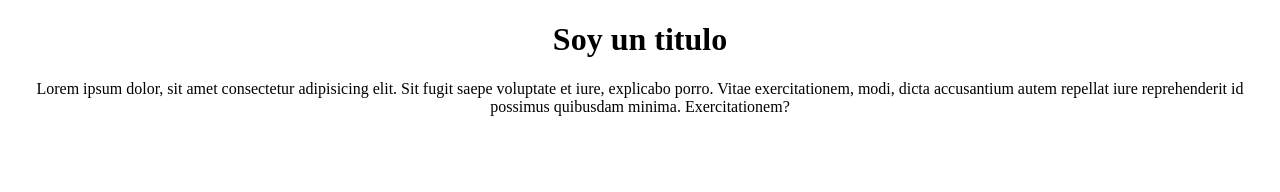
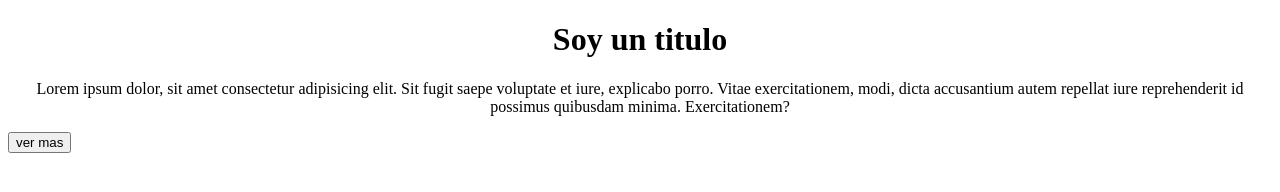
Before and after one commit to Lucila-Morelli/primer-repositorio, a plain HTML site: page index.html in a window 1280 px wide. Drawn offline with Linux system fonts and the light colour scheme.

Commit message:
agregue commit

```diff
--- a/index.html
+++ b/index.html
@@ -17,6 +17,7 @@
                 porro. Vitae exercitationem, modi, dicta accusantium autem repellat iure reprehenderit id possimus
                 quibusdam minima. Exercitationem?</p>
         </div>
+        <button>ver mas</button>
     </main>
 </body>
 
```
